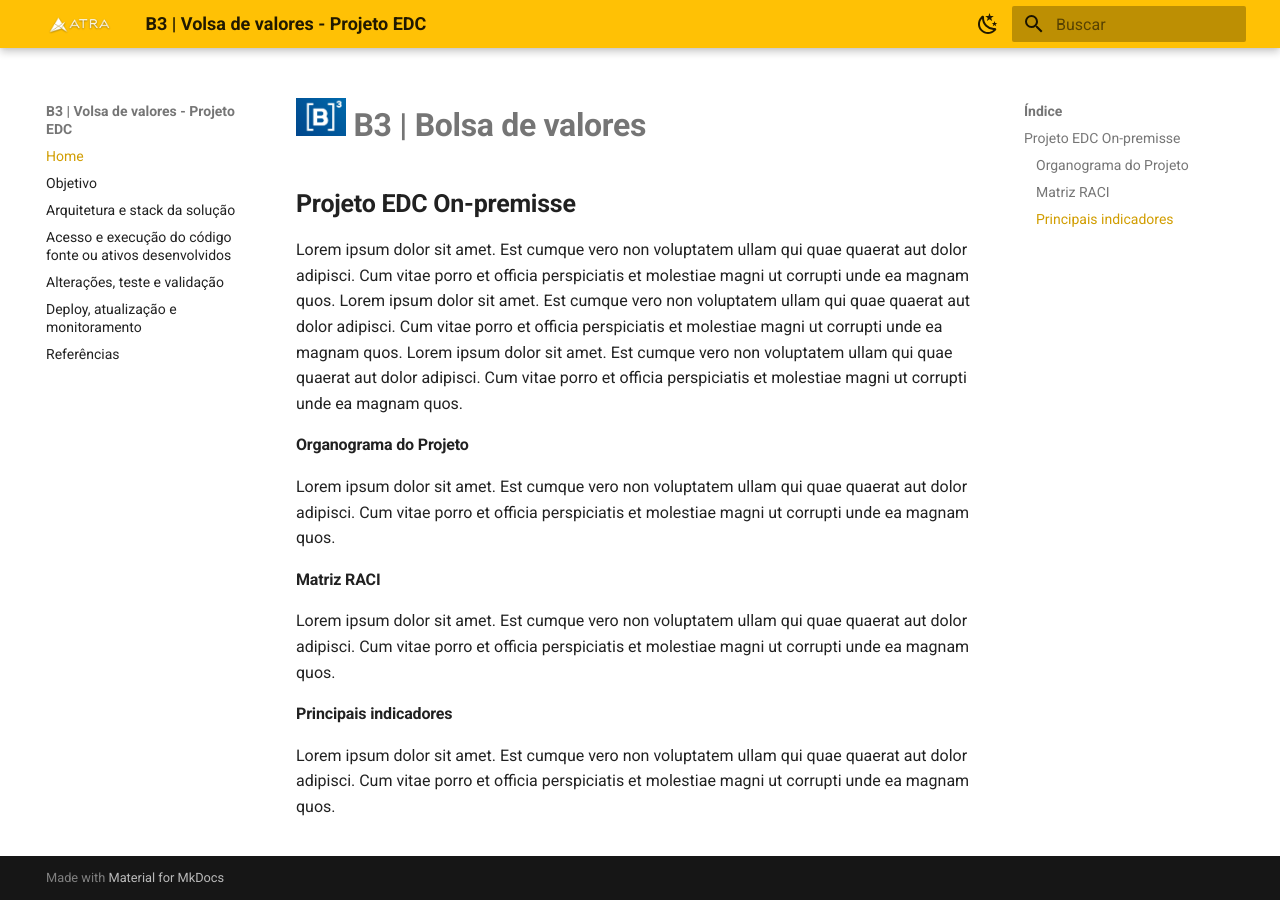
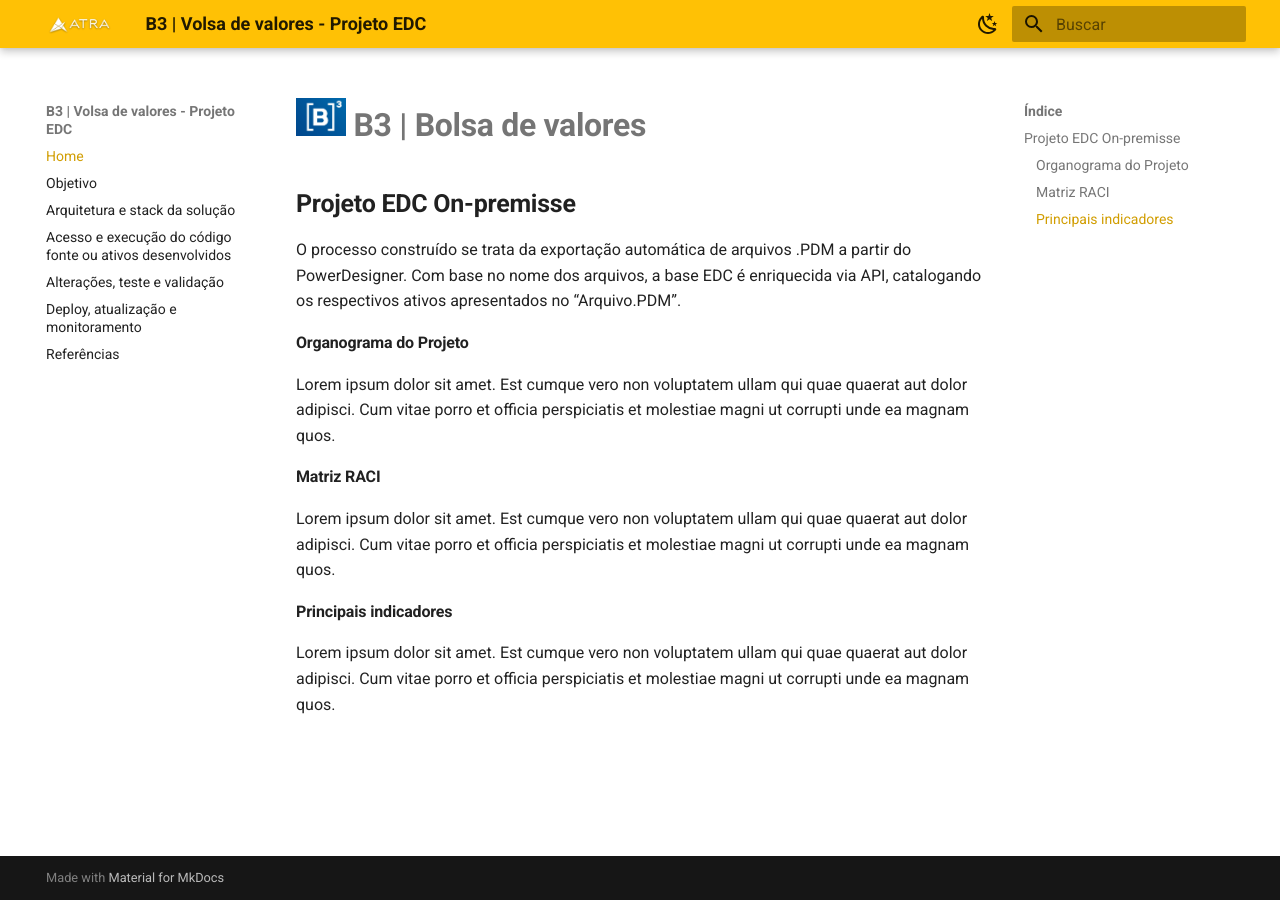
Before and after one commit to lucianafm-atra/b3_docs-mkdocs, an MkDocs documentation site: the page built from docs/index.md, in a window 1280 px wide. Built offline with MkDocs 1.6.1 and Material for MkDocs 9.7.7, drawn with Linux system fonts in a browser that asks for light colours.

Commit message:
Resumo do projeto

```diff
--- a/docs/index.md
+++ b/docs/index.md
@@ -3,9 +3,8 @@
 
 
 ## **Projeto EDC On-premisse**
-Lorem ipsum dolor sit amet. Est cumque vero non voluptatem ullam qui quae quaerat aut dolor adipisci. Cum vitae porro et officia perspiciatis et molestiae magni ut corrupti unde ea magnam quos.
-Lorem ipsum dolor sit amet. Est cumque vero non voluptatem ullam qui quae quaerat aut dolor adipisci. Cum vitae porro et officia perspiciatis et molestiae magni ut corrupti unde ea magnam quos.
-Lorem ipsum dolor sit amet. Est cumque vero non voluptatem ullam qui quae quaerat aut dolor adipisci. Cum vitae porro et officia perspiciatis et molestiae magni ut corrupti unde ea magnam quos.
+O processo construído se trata da exportação automática de arquivos .PDM a partir do PowerDesigner. Com base no nome dos arquivos, a base EDC é enriquecida via API, catalogando os respectivos ativos apresentados no “Arquivo.PDM”.
+
 
 
 
```
